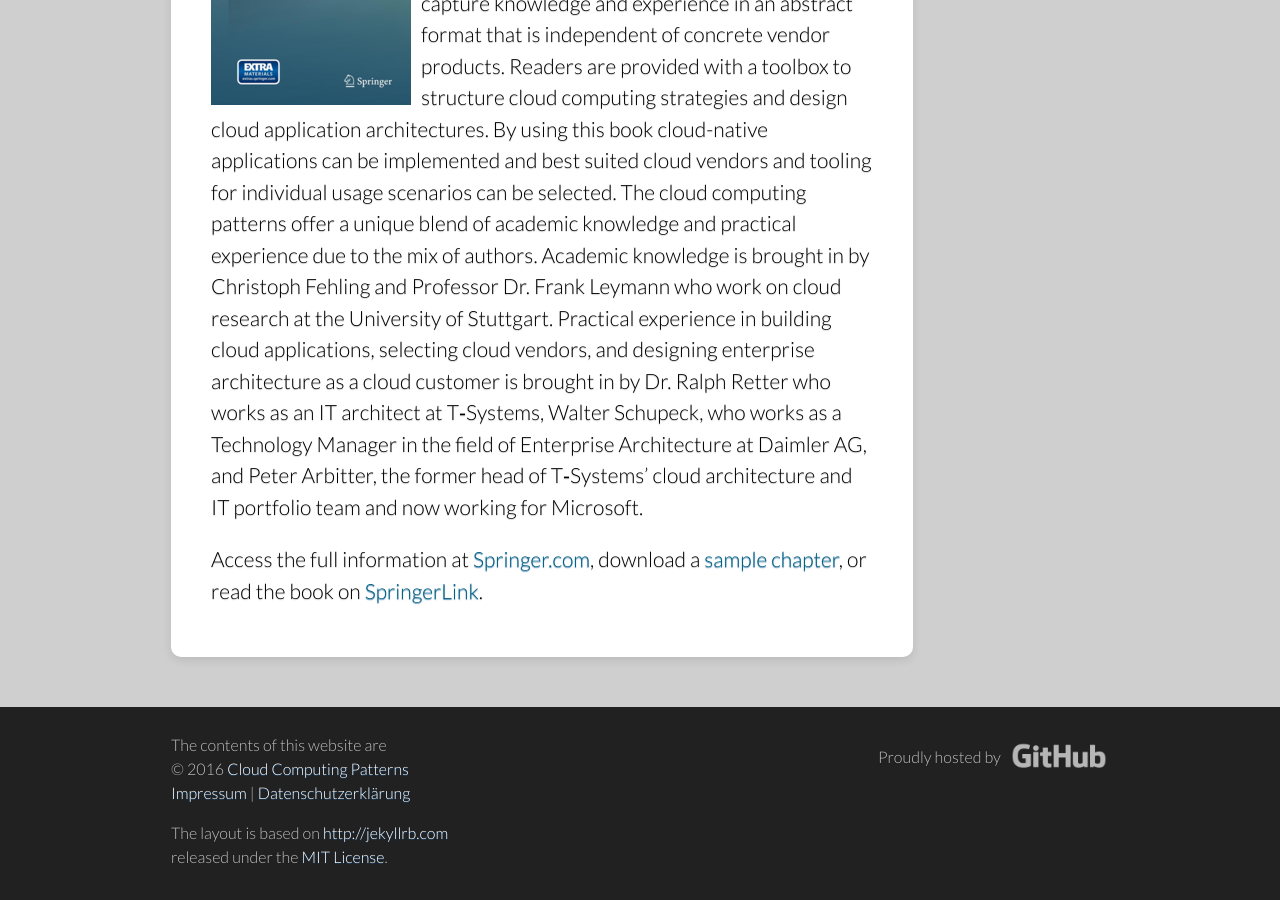
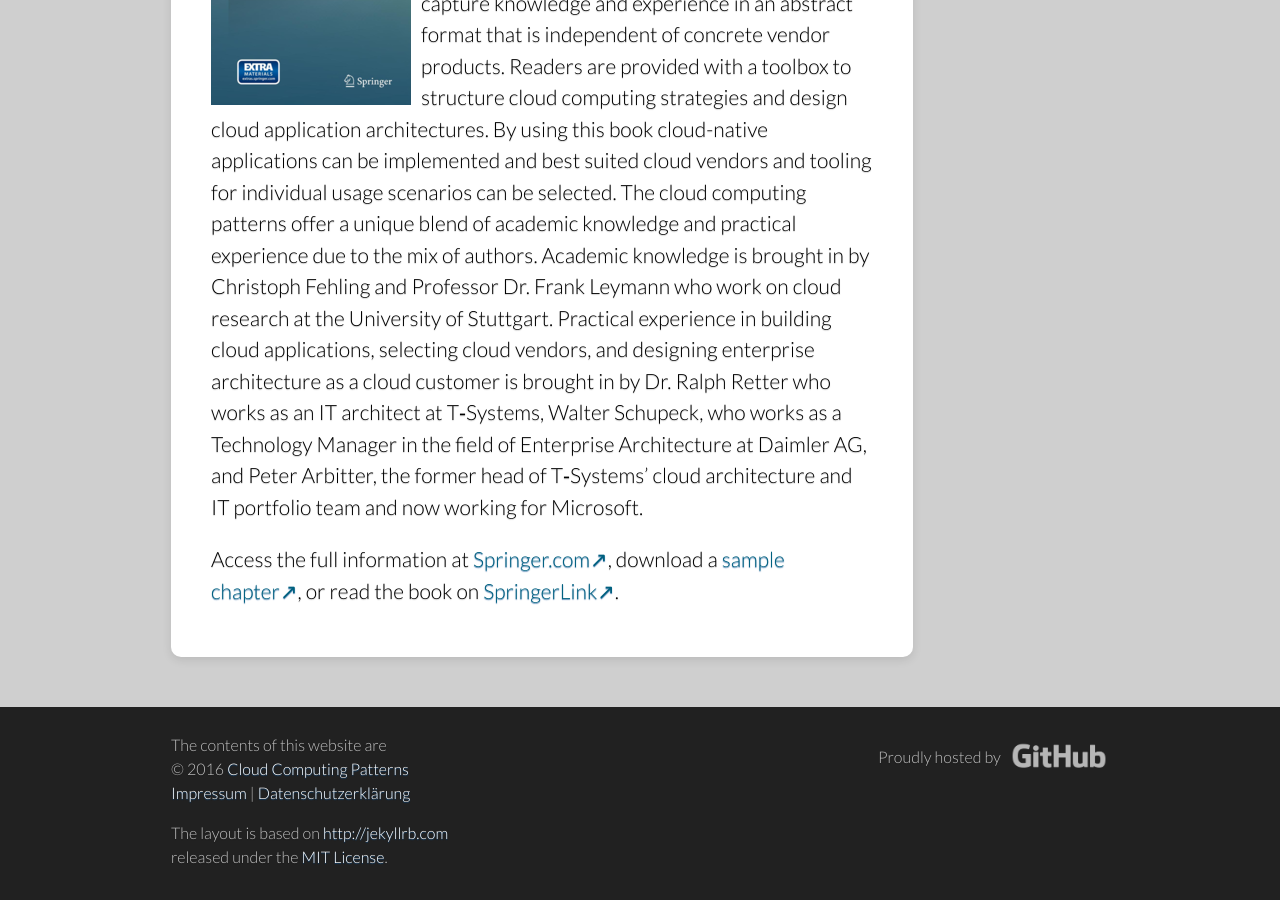
Before and after one commit to cloudcomputingpatterns/cloudcomputingpatterns.github.io, a Jekyll site: the page built from book.md, in a window 1280 px wide and 900 px high, scrolled down 667 px. Built offline with Jekyll 4.4.1, drawn with Linux system fonts in a browser that asks for light colours.

```diff
--- a/book.md
+++ b/book.md
@@ -11,4 +11,4 @@ We employ patterns to describe cloud service models and cloud deplyoment types i
 </div>
 *From the back cover:* This book provides CIOs, software architects, project managers, developers, and cloud strategy initiatives with a set of architectural patterns that offer nuggets of advice on how to achieve common cloud computing-related goals. The cloud computing patterns capture knowledge and experience in an abstract format that is independent of concrete vendor products. Readers are provided with a toolbox to structure cloud computing strategies and design cloud application architectures. By using this book cloud-native applications can be implemented and best suited cloud vendors and tooling for individual usage scenarios can be selected. The cloud computing patterns offer a unique blend of academic knowledge and practical experience due to the mix of authors. Academic knowledge is brought in by Christoph Fehling and Professor Dr. Frank Leymann who work on cloud research at the University of Stuttgart. Practical experience in building cloud applications, selecting cloud vendors, and designing enterprise architecture as a cloud customer is brought in by Dr. Ralph Retter who works as an IT architect at T‑Systems, Walter Schupeck, who works as a Technology Manager in the field of Enterprise Architecture at Daimler AG, and Peter Arbitter, the former head of T‑Systems’ cloud architecture and IT portfolio team and now working for Microsoft.
 
-Access the full information at [Springer.com](http://www.springer.com/978-3-7091-1567-1), download a [sample chapter](http://www.springer.com/cda/content/document/cda_downloaddocument/9783709115671-c2.pdf?SGWID=0-0-45-1443612-p174949176), or read the book on [SpringerLink](http://link.springer.com/book/10.1007%2F978-3-7091-1568-8).
+Access the full information at [Springer.com↗](http://www.springer.com/978-3-7091-1567-1), download a [sample chapter↗](http://www.springer.com/cda/content/document/cda_downloaddocument/9783709115671-c2.pdf?SGWID=0-0-45-1443612-p174949176), or read the book on [SpringerLink↗](http://link.springer.com/book/10.1007%2F978-3-7091-1568-8).
```
